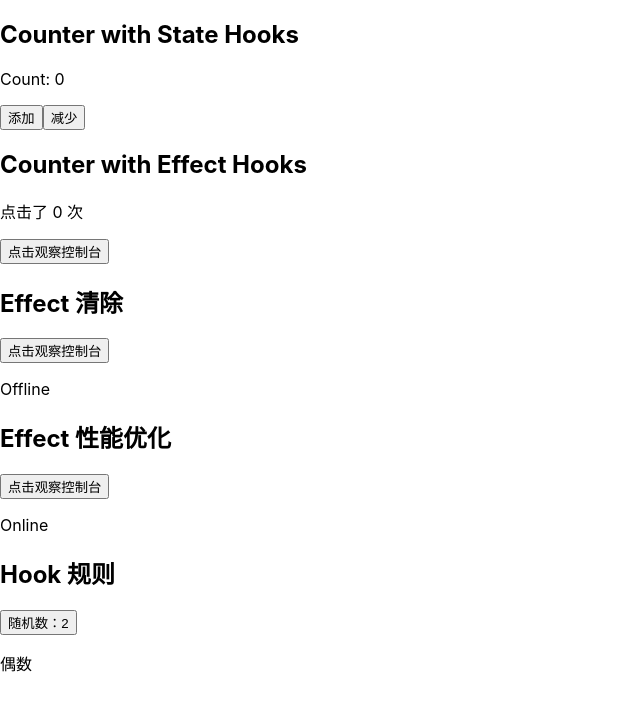
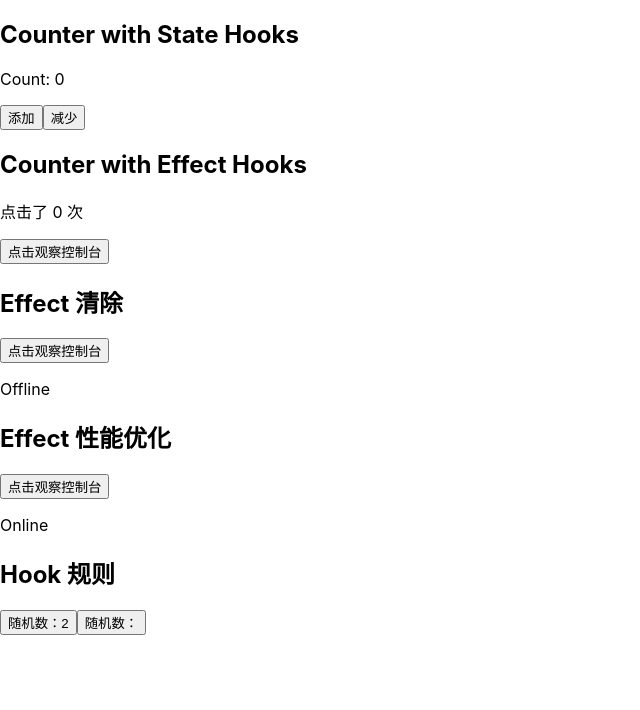
Before and after one commit to Mr-Welson/react-hooks, a React (Create React App) app: page / in a window 1280 px wide. Shown: the top 710 px of the page, without its empty margins (0-640 px from the left). Built offline with nearby package versions, Linux system fonts and the light colour scheme; the HTML template or start-up script is replaced by a standard one.

Commit message:
commit hooks-rules demo

```diff
--- a/src/pages/HooksRules/index.js
+++ b/src/pages/HooksRules/index.js
@@ -23,14 +23,24 @@ import React, { useState, useEffect } from 'react';
 const CountDemo = () => {
 
   const [count, setCount] = useState(2);
+  // 正确
   useEffect(() => {
-    console.log(count)
+    if( count % 2 === 0) {
+      console.log(count + '为偶数')
+    }
   })
 
-  const [status, setStatus] = useState(true);
+  // 错误: 不能再条件里使用 useEffect
+  // if( count % 2 === 0) {
+  //   useEffect(() => {
+  //     console.log(count + '为偶数')
+  //   })
+  // }
+
+  const [countTwo, setCountTwo] = useState(true);
   useEffect(() => {
-    setStatus(count % 2 === 0 ? true : false)
-  }, [count])
+    console.log(countTwo)
+  })
 
   return (
     <div className='container'>
@@ -38,9 +48,9 @@ const CountDemo = () => {
       <button onClick={() => setCount(parseInt(Math.random()*100))}>
         随机数：{ count }
       </button>
-      <p>
-        { status ? '偶数' : '奇数'}
-      </p>
+      <button onClick={() => setCountTwo(parseInt(Math.random()*10))}>
+        随机数：{ countTwo }
+      </button>
     </div>
   )
 }
```
